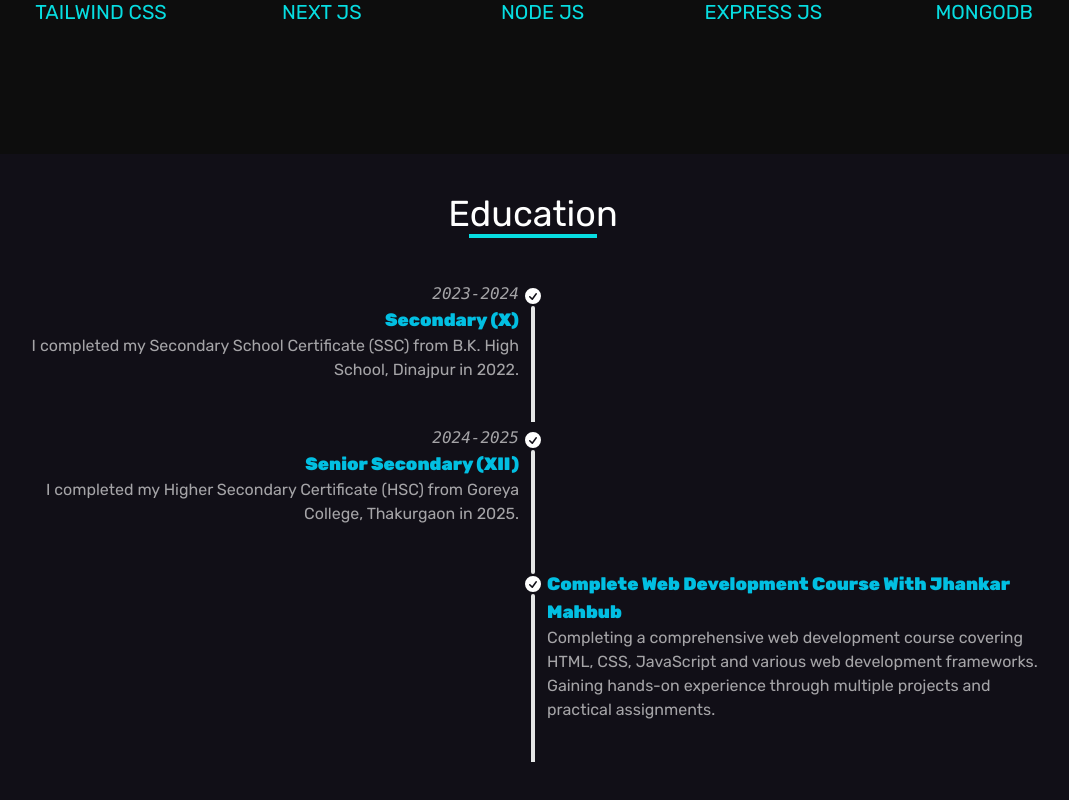
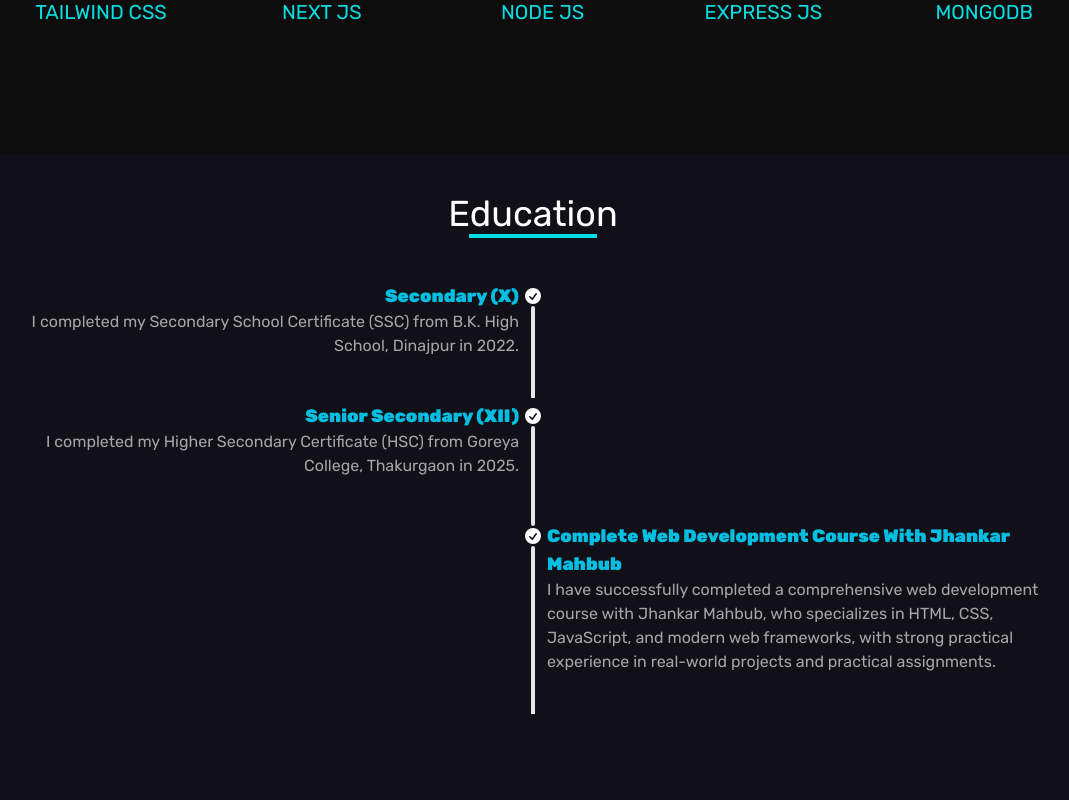
Before and after one commit to kalidashodekare14/my_portfolio, a Next.js app: page / in a window 1280 px wide. Shown: the part 2070-2870 px from the top of the page, without its empty margins (107-1176 px from the left). Built offline with nearby package versions, Linux system fonts and the light colour scheme.

Commit message:
Education section update

```diff
--- a/src/components/Education/Education.jsx
+++ b/src/components/Education/Education.jsx
@@ -36,7 +36,6 @@ const Education = () => {
                         </svg>
                     </div>
                     <div className="timeline-start mb-10 md:text-end">
-                        <time className="font-mono italic text-[#ffffff9f] dark:text-black">2023-2024</time>
                         <div className="text-lg font-black text-[#02bfe2]">Secondary (X)</div>
                         <span className='text-[#ffffff9f] dark:text-black'>I completed my Secondary School Certificate (SSC) from B.K. High School, Dinajpur in 2022.</span>
                     </div>
@@ -58,7 +57,6 @@ const Education = () => {
                         </svg>
                     </div>
                     <div className="timeline-start mb-10 md:text-end">
-                        <time className="font-mono italic text-[#ffffff9f] dark:text-black">2024-2025</time>
                         <div className="text-lg font-black text-[#02bfe2]">Senior Secondary (XII)</div>
                         <span className='text-[#ffffff9f] dark:text-black'>I completed my Higher Secondary Certificate (HSC) from Goreya College, Thakurgaon in 2025.</span>
                     </div>
@@ -83,7 +81,7 @@ const Education = () => {
                     <div className="timeline-end md:mb-10">
                         <time className="font-mono italic text-[#ffffff9f] dark:text-black"></time>
                         <div className="text-lg font-black text-[#02bfe2]">Complete Web Development Course With Jhankar Mahbub</div>
-                        <span className='text-[#ffffff9f] dark:text-black'>Completing a comprehensive web development course covering HTML, CSS, JavaScript and various web development frameworks. Gaining hands-on experience through multiple projects and practical assignments.</span>
+                        <span className='text-[#ffffff9f] dark:text-black'>I have successfully completed a comprehensive web development course with Jhankar Mahbub, who specializes in HTML, CSS, JavaScript, and modern web frameworks, with strong practical experience in real-world projects and practical assignments.</span>
                     </div>
                     <hr />
                 </li>
```
